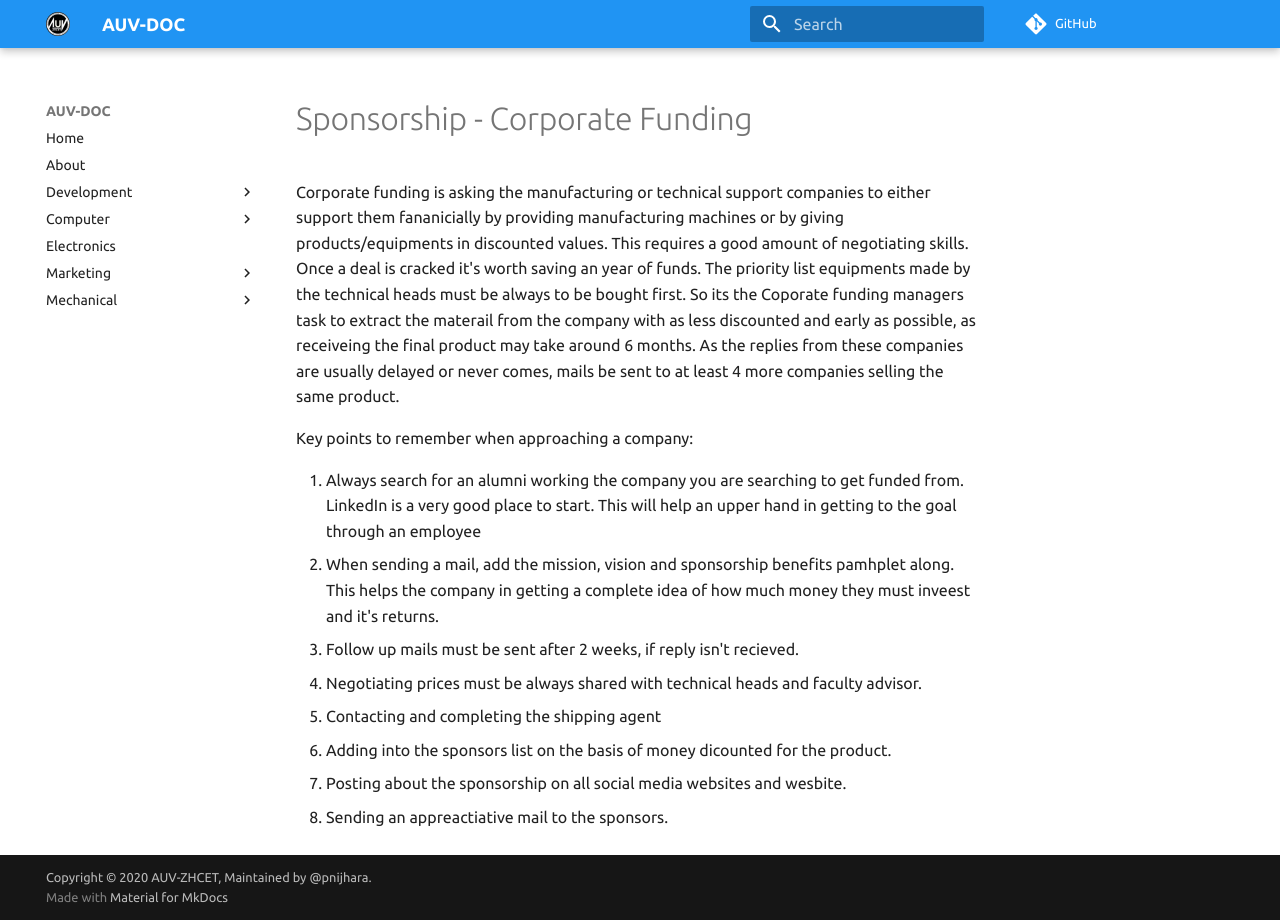
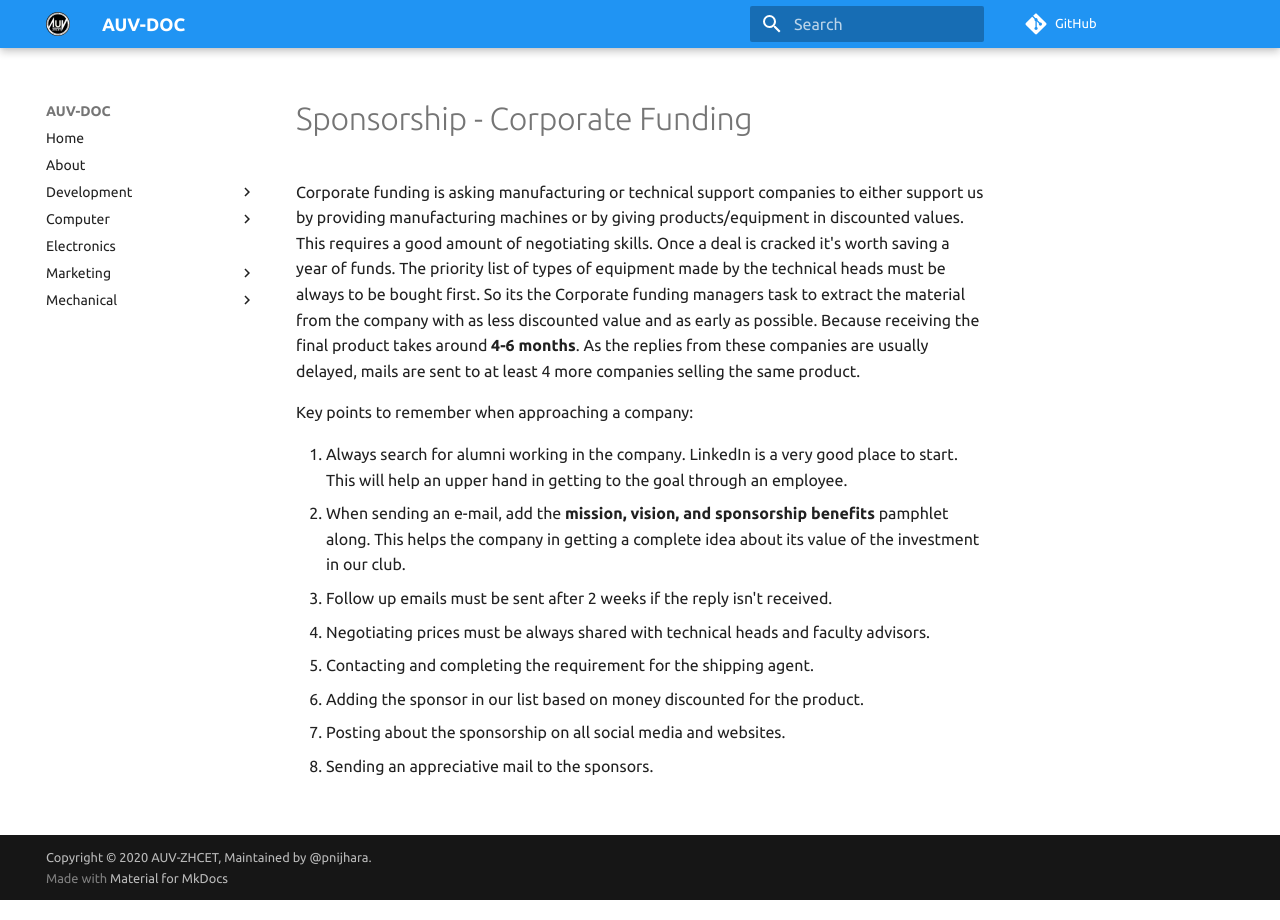
Before and after one commit to auvzhcet/Documentation, an MkDocs documentation site: the page built from docs/marketing/corp_Fund.md, in a window 1280 px wide. Built offline with MkDocs 1.6.1 and Material for MkDocs 9.7.7, drawn with Linux system fonts in a browser that asks for light colours; comment, search, counter and statistics services are not loaded.

Commit message:
Remove typos

```diff
--- a/docs/marketing/corp_Fund.md
+++ b/docs/marketing/corp_Fund.md
@@ -4,15 +4,15 @@ author: Syed Jawad Akhtar
 email-id: syedjawadakhtar@gmail.com
 ---
 
-Corporate funding is asking the manufacturing or technical support companies to either support them fananicially by providing manufacturing machines or by giving products/equipments in discounted values. This requires a good amount of negotiating skills. Once a deal is cracked it's worth saving an year of funds. The priority list equipments made by the technical heads must be always to be bought first. So its the Coporate funding managers task to extract the materail from the company with as less discounted and early as possible, as receiveing the final product may take around 6 months. As the replies from these companies are usually delayed or never comes, mails be sent to at least 4 more companies selling the same product.
+Corporate funding is asking manufacturing or technical support companies to either support us by providing manufacturing machines or by giving products/equipment in discounted values. This requires a good amount of negotiating skills. Once a deal is cracked it's worth saving a year of funds. The priority list of types of equipment made by the technical heads must be always to be bought first. So its the Corporate funding managers task to extract the material from the company with as less discounted value and as early as possible. Because receiving the final product takes around **4-6 months**. As the replies from these companies are usually delayed, mails are sent to at least 4 more companies selling the same product.
 
 Key points to remember when approaching a company:
 
-1. Always search for an alumni working the company you are searching to get funded from. LinkedIn is a very good place to start. This will help an upper hand in getting to the goal through an employee
-2. When sending a mail, add the mission, vision and sponsorship benefits pamhplet along. This helps the company in getting a complete idea of how much money they must inveest and it's returns.
-3. Follow up mails must be sent after 2 weeks, if reply isn't recieved.
-4. Negotiating prices must be always shared with technical heads and faculty advisor.
-5. Contacting and completing the shipping agent
-6. Adding into the sponsors list on the basis of money dicounted for the product.
-7. Posting about the sponsorship on all social media websites and wesbite.
-8. Sending an appreactiative mail to the sponsors.
+1. Always search for alumni working in the company. LinkedIn is a very good place to start. This will help an upper hand in getting to the goal through an employee.
+2. When sending an e-mail, add the **mission, vision, and sponsorship benefits** pamphlet along. This helps the company in getting a complete idea about its value of the investment in our club.
+3. Follow up emails must be sent after 2 weeks if the reply isn't received.
+4. Negotiating prices must be always shared with technical heads and faculty advisors.
+5. Contacting and completing the requirement for the shipping agent.
+6. Adding the sponsor in our list based on money discounted for the product.
+7. Posting about the sponsorship on all social media and websites.
+8. Sending an appreciative mail to the sponsors.
```
